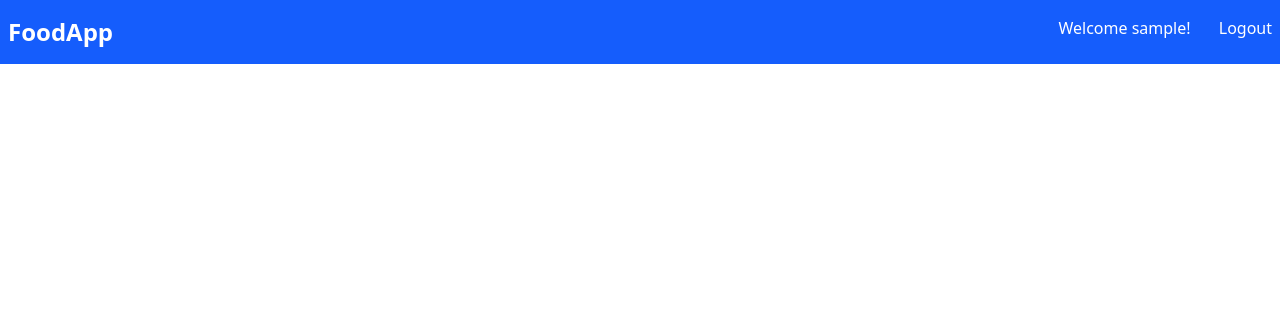
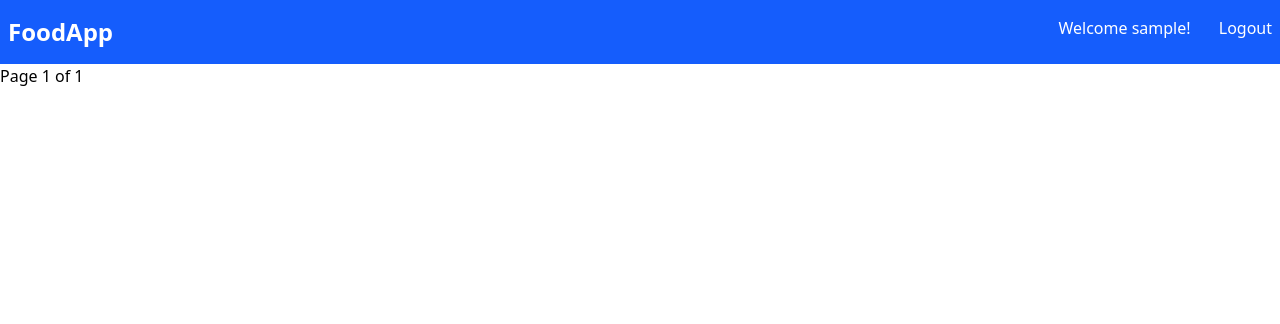
Before and after one commit to krum99/Django-masterclass-course, a Django app: page /myapp/ in a window 1280 px wide. Shown: the top 324 px of the page. Run offline with Django 5.2, Linux system fonts and the light colour scheme; the visitor is signed in with stand-in values (Sample User, id 1); data that the repository does not hold is empty.

Commit message:
feat: pagination menu
Provides previous and next buttons to control the page with items.

```diff
--- a/mysite/myapp/templates/myapp/index.html
+++ b/mysite/myapp/templates/myapp/index.html
@@ -17,4 +17,13 @@
       </div>
     {% endfor %}
   </div>
+  <div>
+    {% if page_obj.has_previous %}
+      <a href="?page={{ page_obj.previous_page_number }}">Previous</a>
+    {% endif %}
+    <span>Page {{ page_obj.number }} of {{ page_obj.paginator.num_pages }}</span>
+    {% if page_obj.has_next %}
+      <a href="?page={{ page_obj.next_page_number }}">Next</a>
+    {% endif %}
+  </div>
 {% endblock %}
```
